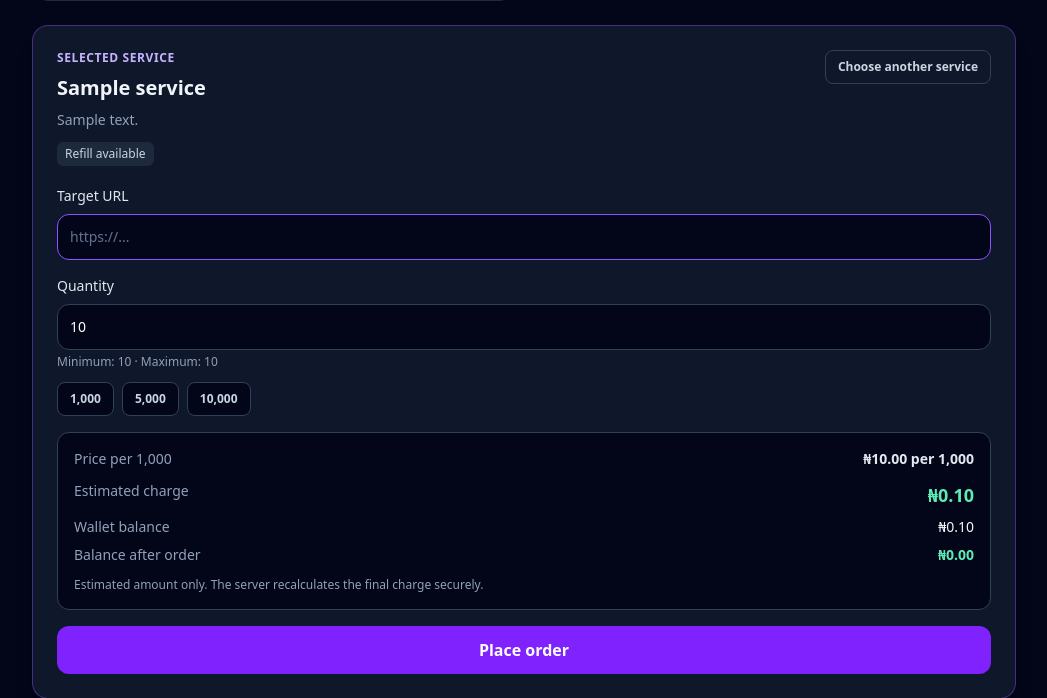
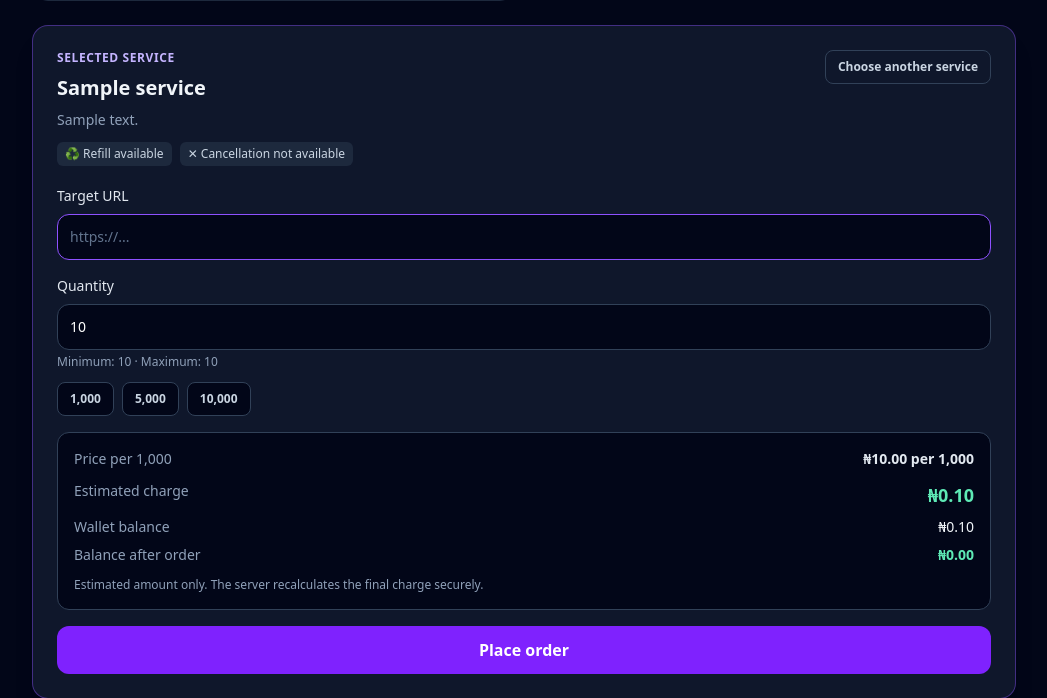
Before and after one commit to Blakesammy51/firebooster-panel, a Laravel app: page /services in a window 1280 px wide, after a click on "Select service". Shown: the part 965-1663 px from the top of the page, without its empty margins (116-1163 px from the left). Run offline with Laravel 12, Linux system fonts and the light colour scheme; a user stored in the database is signed in; tables that the repository leaves empty hold one stand-in row (values such as "Sample post"); style sheets or scripts are compiled from the project's sources.

Commit message:
Improve selected order panel service details

```diff
--- a/backend/resources/views/services/index.blade.php
+++ b/backend/resources/views/services/index.blade.php
@@ -114,12 +114,6 @@
         <span class="inline-flex items-center gap-1.5 rounded-full bg-emerald-950 px-2.5 py-1 text-xs font-medium text-emerald-300"><span class="h-1.5 w-1.5 rounded-full bg-emerald-400"></span>Available</span>
     </div>
     <h3 class="mt-3 text-lg font-bold leading-snug">{{ $service->display_name }}</h3>
-    @if ($service->display_speed || $service->display_start_time)
-        <div class="mt-3 flex flex-wrap gap-2 text-xs">
-            @if ($service->display_speed)<span class="rounded-lg border border-slate-700 bg-slate-950 px-3 py-2 text-slate-300"><span class="text-slate-500">Speed</span> <strong class="ml-1 text-slate-100">{{ $service->display_speed }}</strong></span>@endif
-            @if ($service->display_start_time)<span class="rounded-lg border border-slate-700 bg-slate-950 px-3 py-2 text-slate-300"><span class="text-slate-500">Start time</span> <strong class="ml-1 text-slate-100">{{ $service->display_start_time }}</strong></span>@endif
-        </div>
-    @endif
     @if ($service->description && !str_starts_with((string) $service->description, 'Imported from SMM Center.'))
         <p class="mt-2 text-sm leading-relaxed text-slate-400">{{ $service->display_description }}</p>
     @endif
@@ -154,6 +148,8 @@
         data-maximum="{{ $service->maximum_quantity }}"
         data-refill="{{ $service->provider_refill ? 'Yes' : 'No' }}"
         data-cancel="{{ $service->provider_cancel ? 'Yes' : 'No' }}"
+        data-speed="{{ $service->display_speed ?? '' }}"
+        data-start-time="{{ $service->display_start_time ?? '' }}"
         aria-controls="selected-order-panel"
         aria-expanded="false"
     >Select service</button>
@@ -170,6 +166,8 @@
             <h2 id="selected-service-title" class="mt-2 text-xl font-bold">Choose a service above</h2>
             <p id="selected-service-description" class="mt-2 hidden text-sm text-slate-400"></p>
             <div class="mt-3 flex flex-wrap gap-2 text-xs">
+                <span id="selected-service-speed" class="hidden rounded-md border border-slate-700 bg-slate-950 px-3 py-2 text-slate-300"></span>
+                <span id="selected-service-start-time" class="hidden rounded-md border border-slate-700 bg-slate-950 px-3 py-2 text-slate-300"></span>
                 <span id="selected-service-refill" class="hidden rounded-md bg-slate-800 px-2 py-1 text-slate-300"></span>
                 <span id="selected-service-cancel" class="hidden rounded-md bg-slate-800 px-2 py-1 text-slate-300"></span>
             </div>
@@ -236,6 +234,8 @@
     const serviceDescription = document.getElementById('selected-service-description');
     const refillBadge = document.getElementById('selected-service-refill');
     const cancelBadge = document.getElementById('selected-service-cancel');
+    const speedBadge = document.getElementById('selected-service-speed');
+    const startTimeBadge = document.getElementById('selected-service-start-time');
     const quantity = document.getElementById('selected-quantity');
     const quantityLimits = document.getElementById('selected-quantity-limits');
     const unitPrice = document.getElementById('selected-unit-price');
@@ -312,7 +312,9 @@
             minimum: Number.parseInt(button.dataset.minimum, 10),
             maximum: Number.parseInt(button.dataset.maximum, 10),
             refill: button.dataset.refill === 'Yes',
-            cancel: button.dataset.cancel === 'Yes'
+            cancel: button.dataset.cancel === 'Yes',
+            speed: button.dataset.speed || '',
+            startTime: button.dataset.startTime || ''
         };
 
         if (!Number.isFinite(selectedService.pricePer1000) || selectedService.pricePer1000 <= 0) {
@@ -327,10 +329,14 @@
         serviceTitle.textContent = selectedService.name;
         serviceDescription.textContent = selectedService.description;
         serviceDescription.classList.toggle('hidden', !selectedService.description);
-        refillBadge.textContent = 'Refill available';
-        refillBadge.classList.toggle('hidden', !selectedService.refill);
-        cancelBadge.textContent = 'Cancellation supported';
-        cancelBadge.classList.toggle('hidden', !selectedService.cancel);
+        speedBadge.textContent = selectedService.speed ? '⚡ Speed: ' + selectedService.speed : '';
+        speedBadge.classList.toggle('hidden', !selectedService.speed);
+        startTimeBadge.textContent = selectedService.startTime ? '⏳ Start time: ' + selectedService.startTime : '';
+        startTimeBadge.classList.toggle('hidden', !selectedService.startTime);
+        refillBadge.textContent = selectedService.refill ? '♻️ Refill available' : '❌ No refill';
+        refillBadge.classList.remove('hidden');
+        cancelBadge.textContent = selectedService.cancel ? '✓ Cancellation supported' : '✕ Cancellation not available';
+        cancelBadge.classList.remove('hidden');
         quantity.min = String(selectedService.minimum);
         quantity.max = String(selectedService.maximum);
         quantity.value = String(selectedService.minimum);
```
